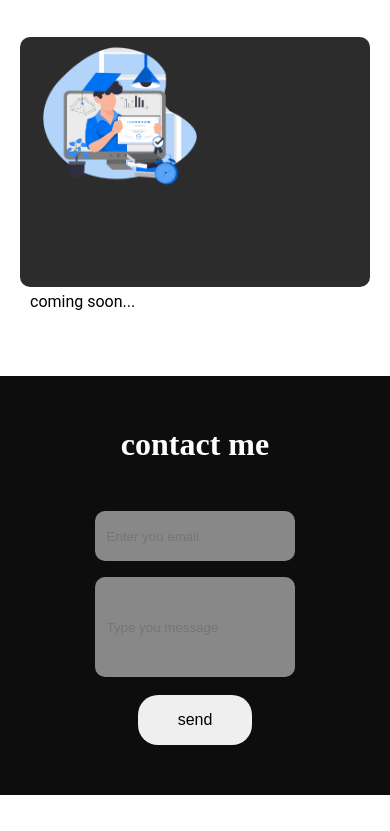
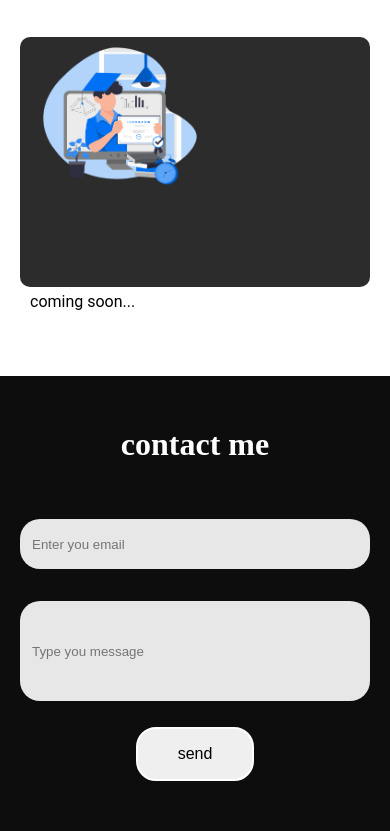
Before and after one commit to spotthecode/portfolio.github.io, a plain HTML site: page index.html in a window 390 px wide. Shown: the part 2290-3121 px from the top of the page. Before the commit the page ends 3085 px from the top, so only its background shows below. Drawn offline with Linux system fonts and the light colour scheme; a web font is replaced by a local one.

Commit message:
Update style.css

```diff
--- a/style.css
+++ b/style.css
@@ -193,7 +193,7 @@ border-radius: 50px;
   color:white;
   /* height:200px; */
   /* padding: 50px 0px; */
-  width: 100%;
+  /* width: 100%; */
   background-color: #00527b;
       display: flex;
  flex-direction: column;
@@ -211,7 +211,6 @@ align-items: center;
   margin: 10px 0px;
 }
 form{
-    width: 99%;
     display: flex;
     flex-direction: column;
     align-items: center;
@@ -221,10 +220,10 @@ form .emailBox,
 form .messageBox{
 
   height: 50px;
-width: 70%;
+
   border-style: none;
     padding: 0px 12px;
-    margin:8px;
+    margin:16px;
 }
 form .messageBox{
     height: 100px;
@@ -235,8 +234,14 @@ form .messageBox{
   margin-top: 10px;
   padding: 1em 2.5em;
   font-size: 16px;
+  border: 2px solid white;
 }
 
+#contact button:active{
+  background-color: transparent;
+  border: 2px solid white;
+  color: white;
+}
 
 
 
@@ -380,17 +385,19 @@ form .messageBox{
   }
 
   .emailBox{
-    background-color:rgb(136, 136, 136);
-    border-radius: 10px;
+    background-color:rgb(231, 231, 231);
+    border-radius: 20px;
     padding: 5px 10px;
-    width: 20rem;
+
+    width: 35rem;
     height: 50px;
     border-style: none;
   }
   .messageBox{
-    background-color:rgb(136, 136, 136);
-    height: 10em; width: 100%;
-    border-radius: 10px;
+    background-color:rgb(231, 231, 231);
+    width: 35rem;
+    height: 10em;
+    border-radius: 20px;
     padding: 5px 10px;
     border-style: none;
   }
```
